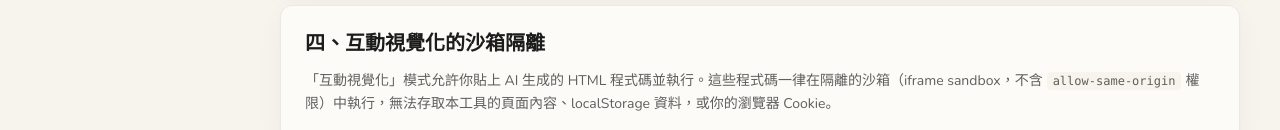
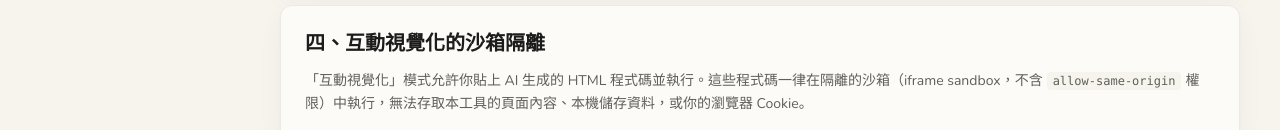
Before and after one commit to FW1201/jdn-classroom-studio, a Next.js app: page /privacy in a window 1280 px wide. Shown: the part 822-952 px from the top of the page. Built offline with nearby package versions, Linux system fonts and the light colour scheme.

Commit message:
auto: sync 2026-07-16 05:52

```diff
--- a/src/app/privacy/page.tsx
+++ b/src/app/privacy/page.tsx
@@ -75,7 +75,7 @@ export default function PrivacyPage() {
           <p>
             「互動視覺化」模式允許你貼上 AI 生成的 HTML 程式碼並執行。這些程式碼一律在隔離的沙箱（iframe sandbox，不含
             <code className="mx-1 rounded bg-surface px-1.5 py-0.5 text-xs">allow-same-origin</code>
-            權限）中執行，無法存取本工具的頁面內容、localStorage 資料，或你的瀏覽器 Cookie。
+            權限）中執行，無法存取本工具的頁面內容、本機儲存資料，或你的瀏覽器 Cookie。
           </p>
         </Section>
 
```
